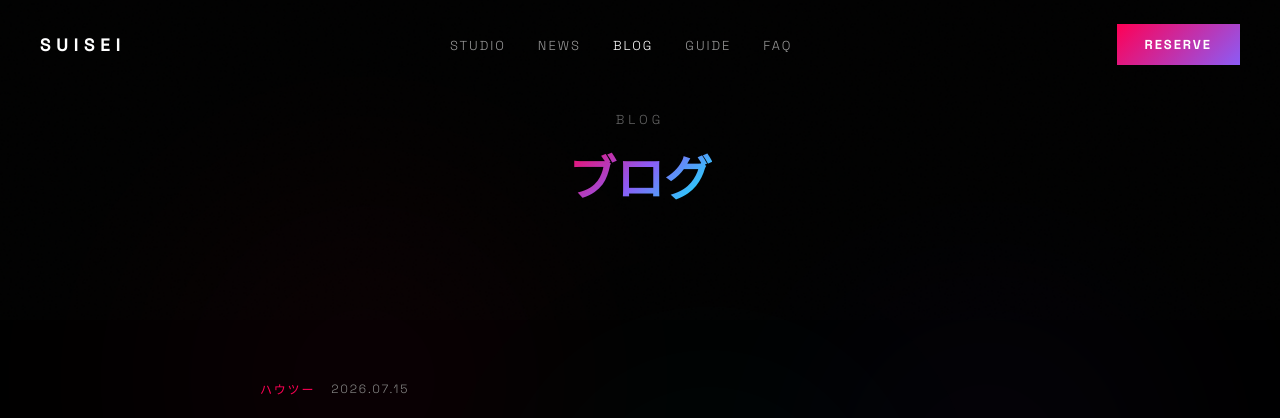
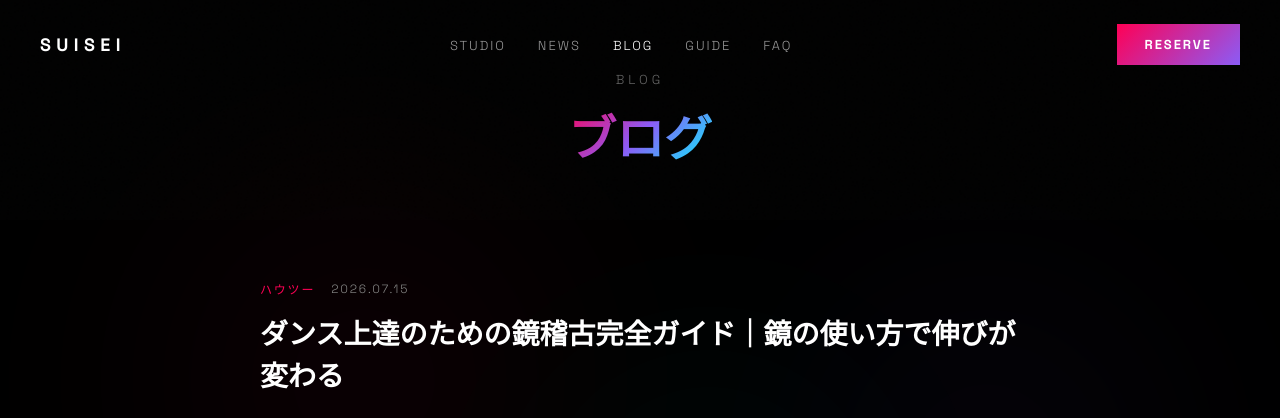
Before and after one commit to eijiyoshikawa/webtester, a PHP site: page /.scheduled/2026-07-15/mirror-practice-guide/index.html in a window 1280 px wide. Shown: the top 418 px of the page. Run offline with PHP 8.4, Linux system fonts and the light colour scheme.

Commit message:
Reduce sub-hero and guide top spacing

```diff
--- a/assets/css/style.css
+++ b/assets/css/style.css
@@ -1040,8 +1040,8 @@ img { display: block; max-width: 100%; }
 /* --- Sub Page Header --- */
 .sub-hero {
   position: relative;
-  height: 40vh;
-  min-height: 280px;
+  min-height: 220px;
+  padding: 60px 20px 40px;
   display: flex;
   align-items: center;
   justify-content: center;
@@ -1083,7 +1083,7 @@ img { display: block; max-width: 100%; }
 
 /* --- News Page --- */
 .news-page {
-  padding: 80px 40px 120px;
+  padding: 32px 40px 120px;
   z-index: 1;
   position: relative;
 }
@@ -1166,7 +1166,7 @@ img { display: block; max-width: 100%; }
   border-color: #FF0055;
 }
 .guide {
-  padding: 80px 40px 120px;
+  padding: 32px 40px 120px;
   z-index: 1;
   position: relative;
 }
```
